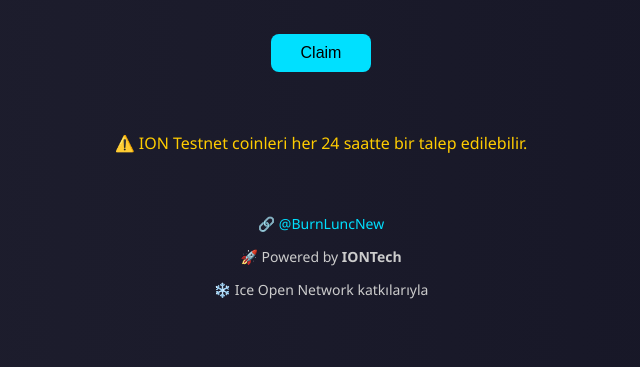
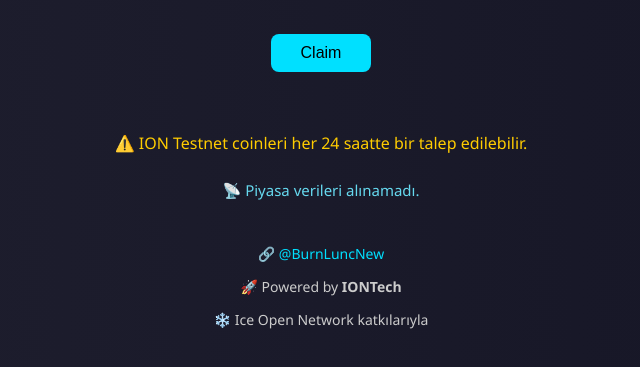
Before and after one commit to mdurmus1987/ion-faucet-proxy, a website: page index.html in a window 1280 px wide. Shown: the part 279-646 px from the top of the page, without its empty margins (319-959 px from the left). Drawn offline with Linux system fonts and the light colour scheme; no server answers.

Commit message:
Update index.html

```diff
--- a/index.html
+++ b/index.html
@@ -114,6 +114,12 @@
       text-decoration: none;
     }
 
+    #market-data {
+      margin-top: 10px;
+      color: #66d9ef;
+      font-size: 15px;
+    }
+
     @media screen and (max-width: 480px) {
       .nav a {
         flex: 1 1 calc(50% - 10px);
@@ -156,6 +162,8 @@
 
   <p style="margin-top: 20px; color: #ffcc00;">⚠️ ION Testnet coinleri her 24 saatte bir talep edilebilir.</p>
 
+  <div id="market-data">📊 Güncel veriler yükleniyor...</div>
+
   <div class="footer">
     <p>🔗 <a href="https://x.com/BurnLuncNew" target="_blank">@BurnLuncNew</a></p>
     <p>🚀 Powered by <strong>IONTech</strong></p>
@@ -197,6 +205,23 @@
         result.innerText = "❌ Sunucu hatası: " + err.message;
       }
     }
+
+    // Coingecko'dan ION fiyatı ve arz bilgilerini çek
+    async function loadMarketData() {
+      const el = document.getElementById("market-data");
+      try {
+        const res = await fetch("https://api.coingecko.com/api/v3/coins/ice-open-network");
+        const data = await res.json();
+        const price = data.market_data.current_price.usd.toFixed(4);
+        const supply = data.market_data.circulating_supply.toLocaleString();
+        const total = data.market_data.total_supply ? data.market_data.total_supply.toLocaleString() : "Bilinmiyor";
+        el.innerText = `💰 Fiyat: $${price} | Dolaşımdaki Arz: ${supply} ION | Toplam Arz: ${total} ION`;
+      } catch {
+        el.innerText = "📡 Piyasa verileri alınamadı.";
+      }
+    }
+
+    loadMarketData();
   </script>
 </body>
 </html>
```
